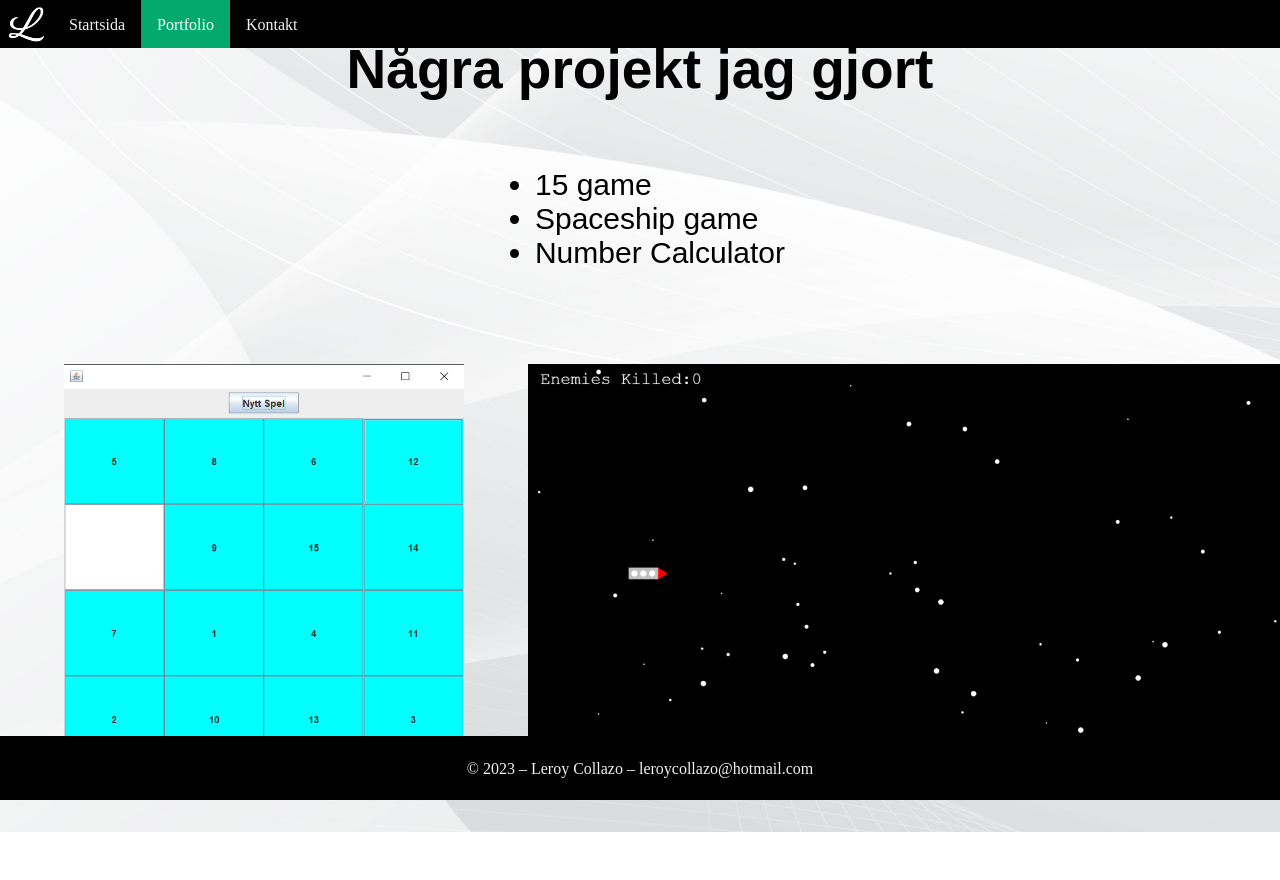
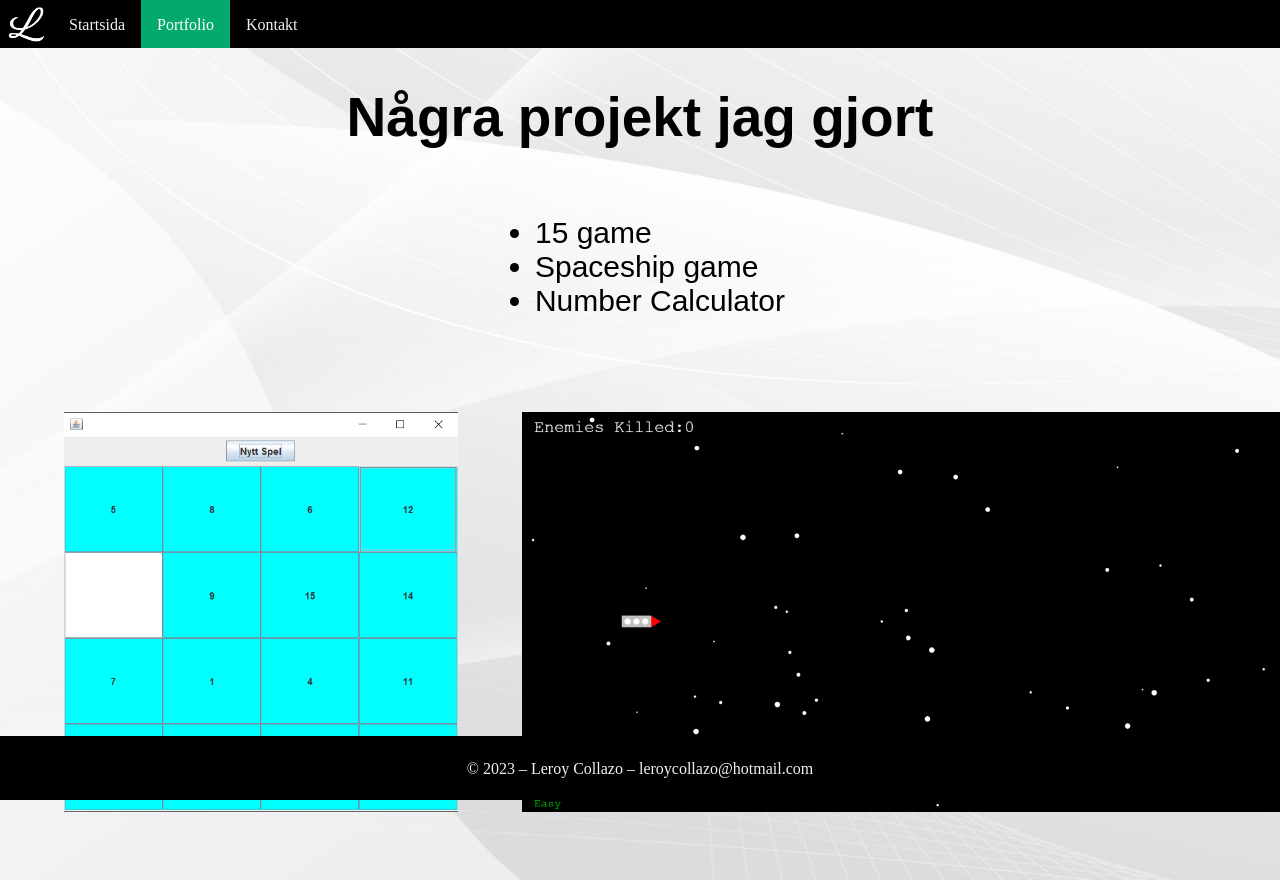
Before and after one commit to Lerre00/JAVA22-Frontend, a plain HTML site: page portfolio.html in a window 1280 px wide. Shown: the top 880 px of the page. Before the commit the page ends 832 px from the top, so only its background shows below. Drawn offline with Linux system fonts and the light colour scheme.

Commit message:
fixed images

```diff
--- a/portfolio.html
+++ b/portfolio.html
@@ -30,17 +30,16 @@
     </div>
 
     <div class = "row">
-
     <div class = "columnLeft">
-    <img src="images/15game.PNG" alt="Logo" style="width:400px;height:400px;">
+    <img src="images/15game.PNG" alt="Logo" style="height:400px;">
     </div>
 
     <div class = "columnCenter">
-    <img src="images/raptorship1.PNG" alt="Logo" style="width:800px;height:400px;">
+    <img src="images/raptorship1.PNG" alt="Logo" style="height:400px;">
     </div>
 
     <div class = "columnRight">
-    <img src="images/miniräknare.PNG" alt="Logo" style="width:400px;height:400px;">
+    <img src="images/miniräknare.PNG" alt="Logo" style="height:400px;">
     </div>
 
     </div>
--- a/style.css
+++ b/style.css
@@ -1,4 +1,4 @@
-body{
+html, body{
     margin: 0;
     background-image: url("images/bg3.jpg");
     background-repeat: no-repeat;
@@ -31,7 +31,6 @@ div.container {
     height: 48px;
     overflow: hidden;
     background-color: black;
-    position: fixed;
     top: 0;
 }
 .navbar a {
@@ -82,20 +81,22 @@ body h1{
 }
 
 .row {
-    display:flex;
-  }
+    display: flex;
+    align-items: center;
+
+}
+
 .columnLeft {
-    flex: 30%;
+    flex: 25%;
     padding: 5%;
 }
 
 .columnCenter {
     flex: 50%;
-    padding-top: 5%;
 }
 
 .columnRight {
-    flex: 30%;
+    flex: 25%;
     padding: 5%;
 }
 
```
